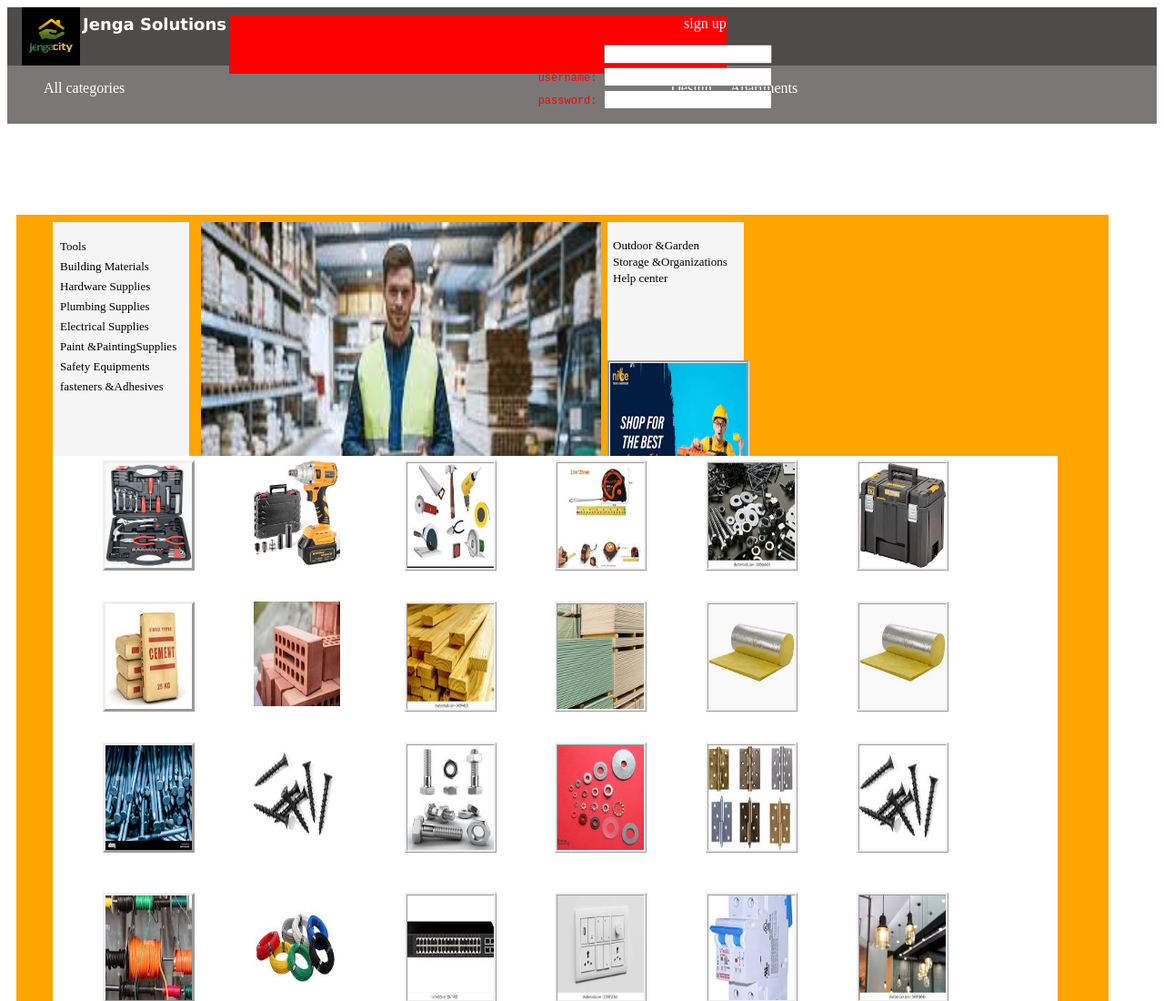
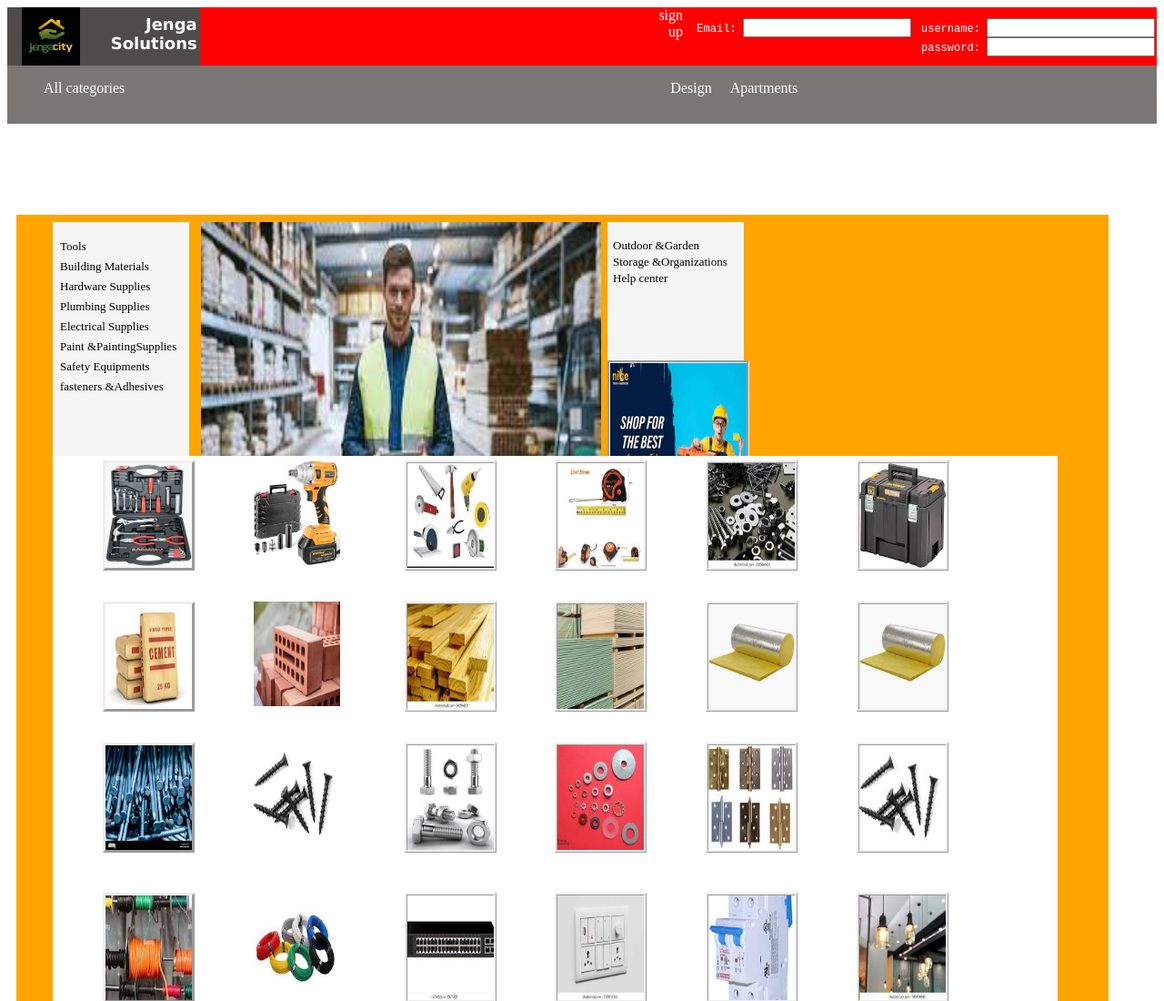
Before and after one commit to RonnyMuthomi/jenga-solutions, a plain HTML site: page index.html in a window 1280 px wide. Shown: the top 1100 px of the page at 91% size. Drawn offline with Linux system fonts and the light colour scheme.

Commit message:
Update style.css nav bar changes

```diff
--- a/style.css
+++ b/style.css
@@ -32,12 +32,8 @@ header h1{
 }
 
 header #dropdown{
-    display:block ;
+    display:flex ;
     background-color: red;
-    position: relative;
-    top: 9px;
-    bottom: -20px;
-
 
 }
 #dropdown a{
@@ -47,6 +43,8 @@ header #dropdown{
     margin-left:500px ;
     position: relative;
 }
+
+/*
 a .dropdown-content{
     display: block;
     margin-top: 3px;
@@ -54,14 +52,14 @@ a .dropdown-content{
     position: absolute;
     padding-left: 5px;
     top: 100%;
+}
+*/
 
-}
 form{
-    display: block;
+    display: flexbox;
+    flex-direction: row;
     font-family: monospace;
     font-size: small;
-    position: relative;
-    left: 52px;
 
 }
 form ul{
@@ -70,19 +68,15 @@ form ul{
 }
 form ul li{
     margin: 0;
-    display: block;
-    color: red;
+    color: rgb(255, 255, 255);
 }
 form ul li label{
     margin: 0;
     padding: 2px;
-    display: block;
     text-decoration: none;
 }
 
-#dropdown:hover .dropdown-content {
-    display: block;
-  }
+
 nav{
     display: flex;
     background-color: rgb(123, 119, 119);
```
